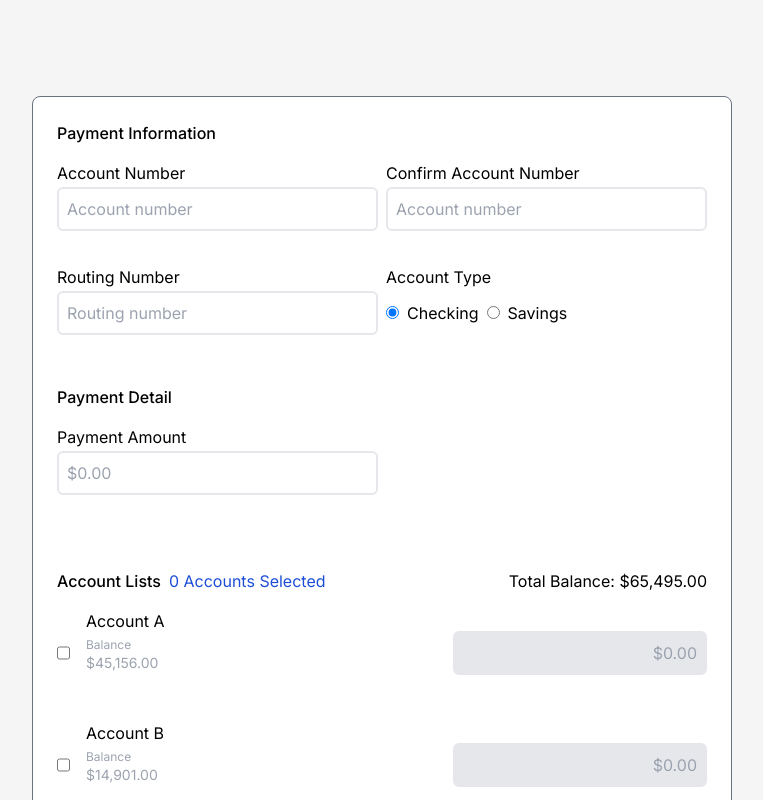
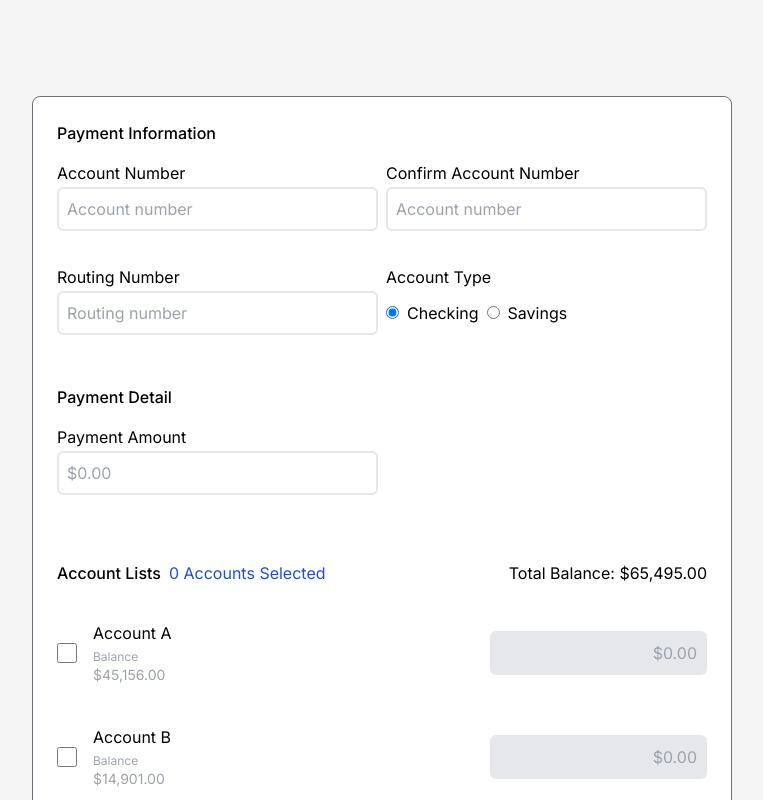
Before and after one commit to jaeyoungchang5/clerkie-fe-challenge, a Next.js app: page / in a window 1280 px wide. Shown: the top 800 px of the page, without its empty margins (258-1021 px from the left). Built offline with nearby package versions, Linux system fonts and the light colour scheme.

Commit message:
Styling complete

```diff
--- a/src/app/components/Accounts/Account.tsx
+++ b/src/app/components/Accounts/Account.tsx
@@ -15,19 +15,22 @@ const Account = ({ account, updateChecked, updatePaymentAmount }: AccountProps)
     }
 
     return (
-        <div className='flex justify-between mb-6'>
-            <div className='flex flex-row'>
-                <input className='mr-4' type='checkbox' checked={account.isSelected} onChange={handleCheck} />
-                <AccountInfo name={account.name} balance={account.balance} />
+        <div className='grid grid-cols-1 md:grid-cols-12 py-2'>
+            <div className='grid col-span-4'>
+                <div className='flex flex-row self-center'>
+                    <input className='mr-4 w-5' type='checkbox' checked={account.isSelected} onChange={handleCheck} />
+                    <AccountInfo name={account.name} balance={account.balance} />
+                </div>
             </div>
-            <div className=''>
+            <span className='col-span-4'></span>
+            <div className='col-span-4'>
                 <CurrencyInput
                     name={`account_${account.name}`}
                     value={account.accountPayment}
                     errorMessage={errorMessage}
                     disabled={!account.isSelected}
                     onChange={handleChange}
-                    extraInputClasses={`text-right ${!account.isSelected && 'bg-gray-200'}`}
+                    extraInputClasses={`md:text-right ${!account.isSelected && 'bg-gray-200'}`}
                 />
             </div>
         </div>
@@ -36,10 +39,12 @@ const Account = ({ account, updateChecked, updatePaymentAmount }: AccountProps)
 
 const AccountInfo = ({ name, balance }: AccountInfoProps) => {
     return (
-        <div className='flex flex-col'>
-            <p className='mb-1'>Account {name}</p>
-            <p className='text-xs text-gray-400'>Balance</p>
-            <p className='text-sm text-gray-400'>{numToCurrency(balance)}</p>
+        <div className='flex flex-row md:flex-col gap-2 md:gap-0'>
+            <p className='md:mb-1'>Account {name}</p>
+            <div className='flex flex-row md:flex-col gap-1 md:gap-0'>
+                <p className='text-sm md:text-xs text-gray-400 self-center md:self-start'>Balance </p>
+                <p className='text-sm text-gray-400 self-center md:self-start'>{numToCurrency(balance)}</p>
+            </div>
         </div>
     )
 }
--- a/src/app/components/PaymentDetails/PaymentDetails.tsx
+++ b/src/app/components/PaymentDetails/PaymentDetails.tsx
@@ -95,7 +95,7 @@ const PaymentDetails = ({ updateValidity }: PaymentInfoProps) => {
 
     return (
         <div className='flex flex-col'>
-            <div className='my-6'>
+            <div className='my-4'>
                 <div className='mb-4'>
                     <Title title='Payment Detail' />
                 </div>
--- a/src/app/components/PaymentForm.tsx
+++ b/src/app/components/PaymentForm.tsx
@@ -24,7 +24,7 @@ const PaymentForm = () => {
 	}
 
 	return (
-		<div className='flex items-center w-full md:w-[700px] min-w-60 justify-center border rounded-lg p-6 text-black bg-white border-gray-500'>
+		<div className='flex items-center w-full md:w-[700px] min-w-60 justify-center border rounded-lg p-6 text-black text-left bg-white border-gray-500'>
 			{
 				!didSubmit ?
 				<form action={submitForm} className='flex w-full flex-col'>
--- a/src/app/components/PaymentInformation/PaymentInformation.tsx
+++ b/src/app/components/PaymentInformation/PaymentInformation.tsx
@@ -78,7 +78,7 @@ const PaymentInformation = ({ updateValidity }: PaymentInfoProps) => {
 
 
     return (
-        <div className='flex flex-col'>
+        <div className='flex flex-col mb-2'>
             <div className='mb-4'>
                 <Title title='Payment Information' />
             </div>
```
